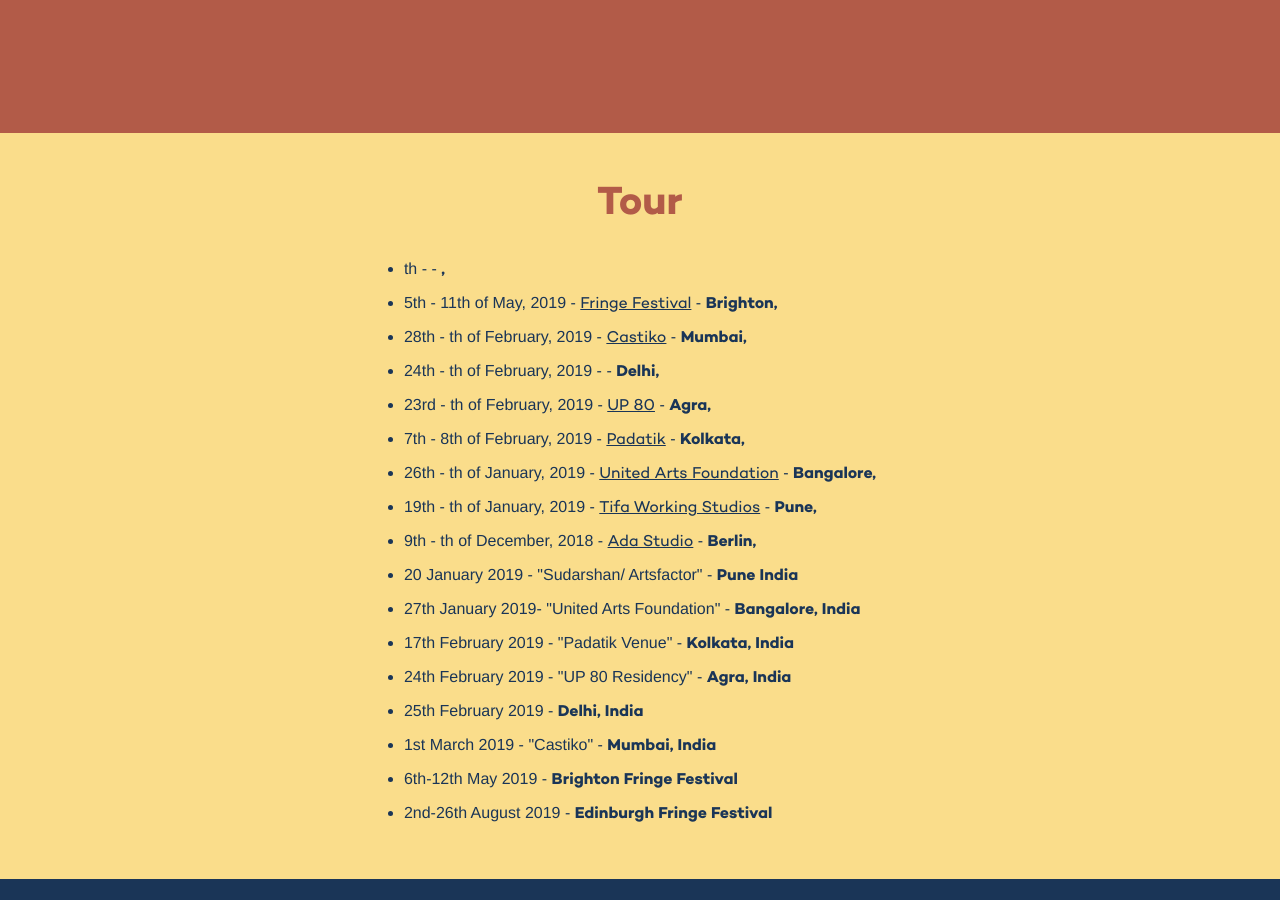
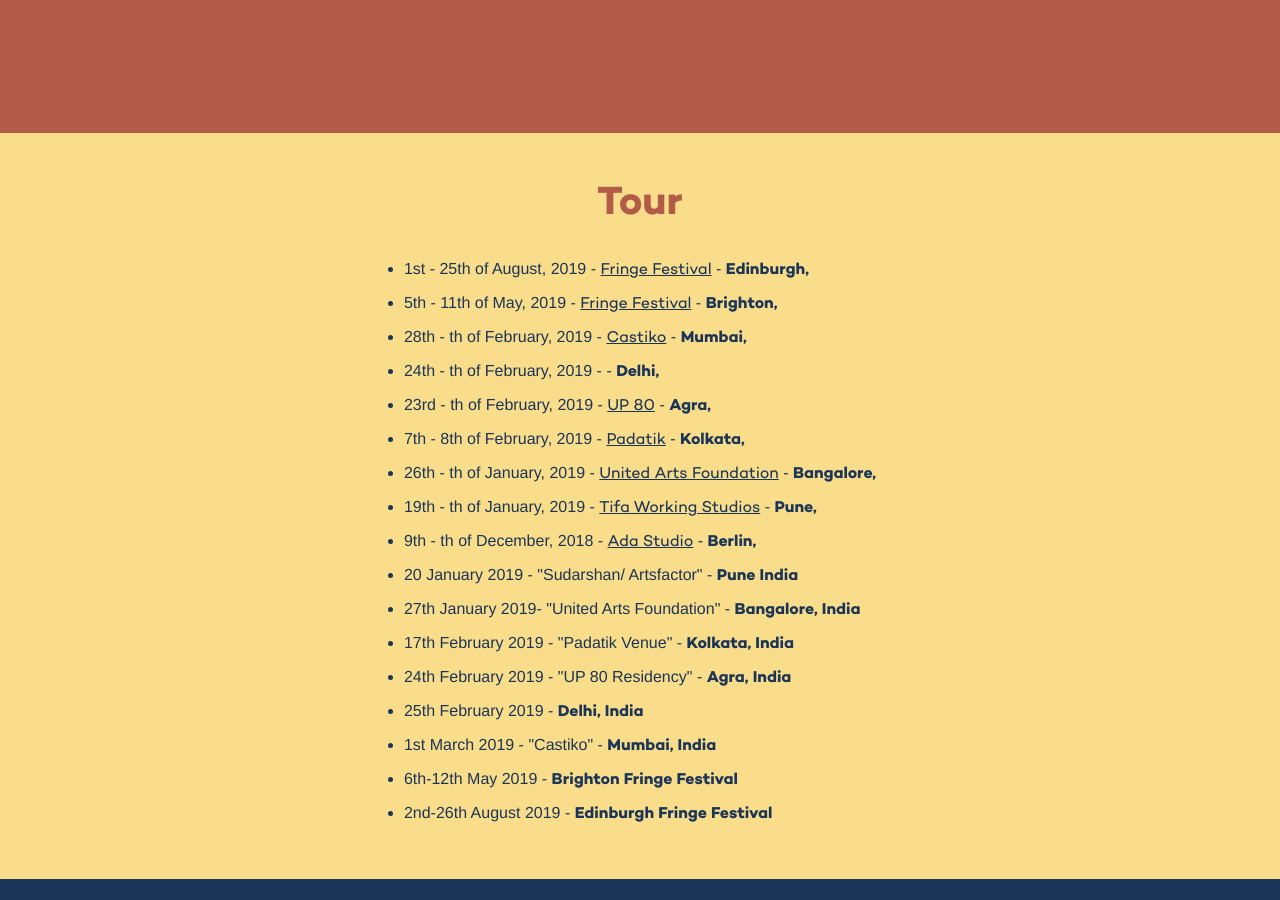
Before and after one commit to matteocarpi/GBT-Jekyll, a Jekyll site: the page built from index.md, in a window 1280 px wide and 900 px high, scrolled down 1140 px. Built offline with Jekyll 4.4.1, drawn with Linux system fonts in a browser that asks for light colours; nearby versions of some CDN libraries.

Commit message:
Update from Forestry.io Matteo Carpi updated index.md

```diff
--- a/index.md
+++ b/index.md
@@ -61,5 +61,10 @@ tour:
   first-date: 2019-05-05 18:30:00 +0000
   last-date: 2019-05-11 18:30:00 +0000
 - template: tour-date
+  city: Edinburgh
+  country: UK
+  first-date: 2019-08-01 18:30:00 +0000
+  last-date: 2019-08-25 18:30:00 +0000
+  venue: Fringe Festival
 
 ---
```
